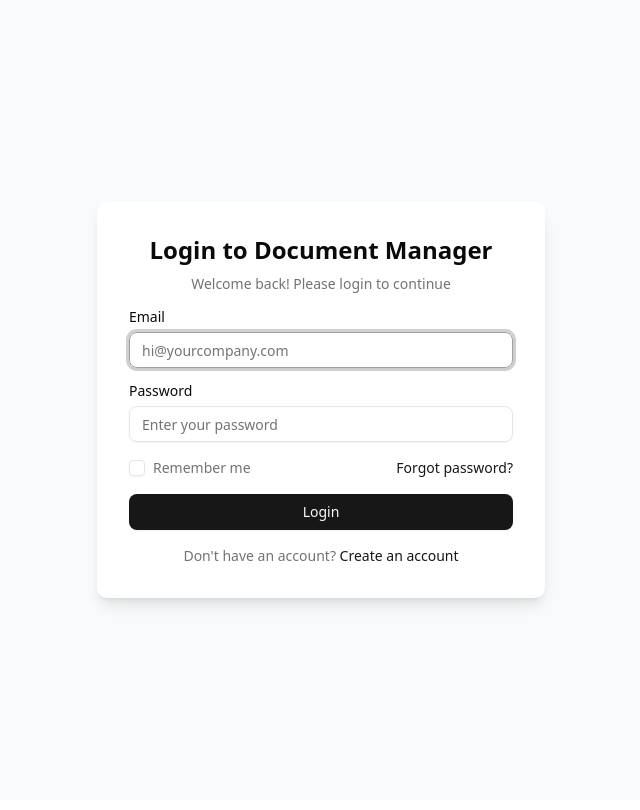
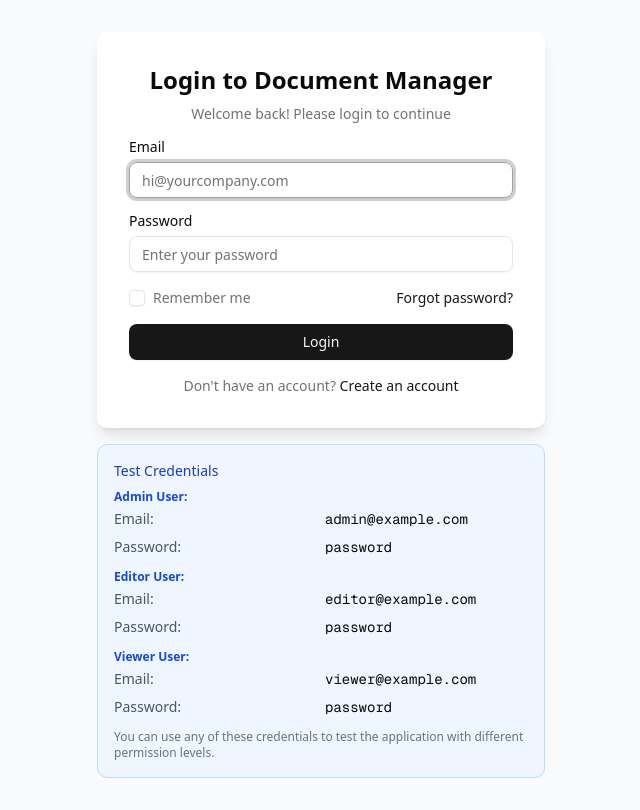
Before and after one commit to piyusha1807/document-manager, a Next.js app: page /login in a window 1280 px wide. Shown: the whole page, without its empty margins (319-959 px from the left). Built offline with nearby package versions, Linux system fonts and the light colour scheme; no server answers.

Commit message:
added test cred in login

```diff
--- a/app/(auth)/login/page.tsx
+++ b/app/(auth)/login/page.tsx
@@ -6,10 +6,62 @@ export const metadata: Metadata = {
   description: "Login to your account",
 };
 
+const TestCredentials = () => {
+  return (
+    <div className="mt-4 p-4 bg-blue-50 rounded-lg border border-blue-200 max-w-md mx-auto">
+      <h2 className="text-sm font-medium text-blue-800 mb-2">
+        Test Credentials
+      </h2>
+      <div className="space-y-3">
+        <div>
+          <div className="text-xs font-semibold text-blue-700 mb-1">
+            Admin User:
+          </div>
+          <div className="grid grid-cols-2 gap-2 text-sm">
+            <div className="text-gray-600">Email:</div>
+            <div className="font-mono">admin@example.com</div>
+            <div className="text-gray-600">Password:</div>
+            <div className="font-mono">password</div>
+          </div>
+        </div>
+
+        <div>
+          <div className="text-xs font-semibold text-blue-700 mb-1">
+            Editor User:
+          </div>
+          <div className="grid grid-cols-2 gap-2 text-sm">
+            <div className="text-gray-600">Email:</div>
+            <div className="font-mono">editor@example.com</div>
+            <div className="text-gray-600">Password:</div>
+            <div className="font-mono">password</div>
+          </div>
+        </div>
+
+        <div>
+          <div className="text-xs font-semibold text-blue-700 mb-1">
+            Viewer User:
+          </div>
+          <div className="grid grid-cols-2 gap-2 text-sm">
+            <div className="text-gray-600">Email:</div>
+            <div className="font-mono">viewer@example.com</div>
+            <div className="text-gray-600">Password:</div>
+            <div className="font-mono">password</div>
+          </div>
+        </div>
+      </div>
+      <p className="text-xs text-gray-500 mt-3">
+        You can use any of these credentials to test the application with
+        different permission levels.
+      </p>
+    </div>
+  );
+};
+
 export default function LoginPage() {
   return (
-    <main className="flex items-center justify-center min-h-screen bg-gray-50">
+    <main className="flex flex-col items-center justify-center min-h-screen bg-gray-50 py-8">
       <LoginForm />
+      <TestCredentials />
     </main>
   );
 }
```
